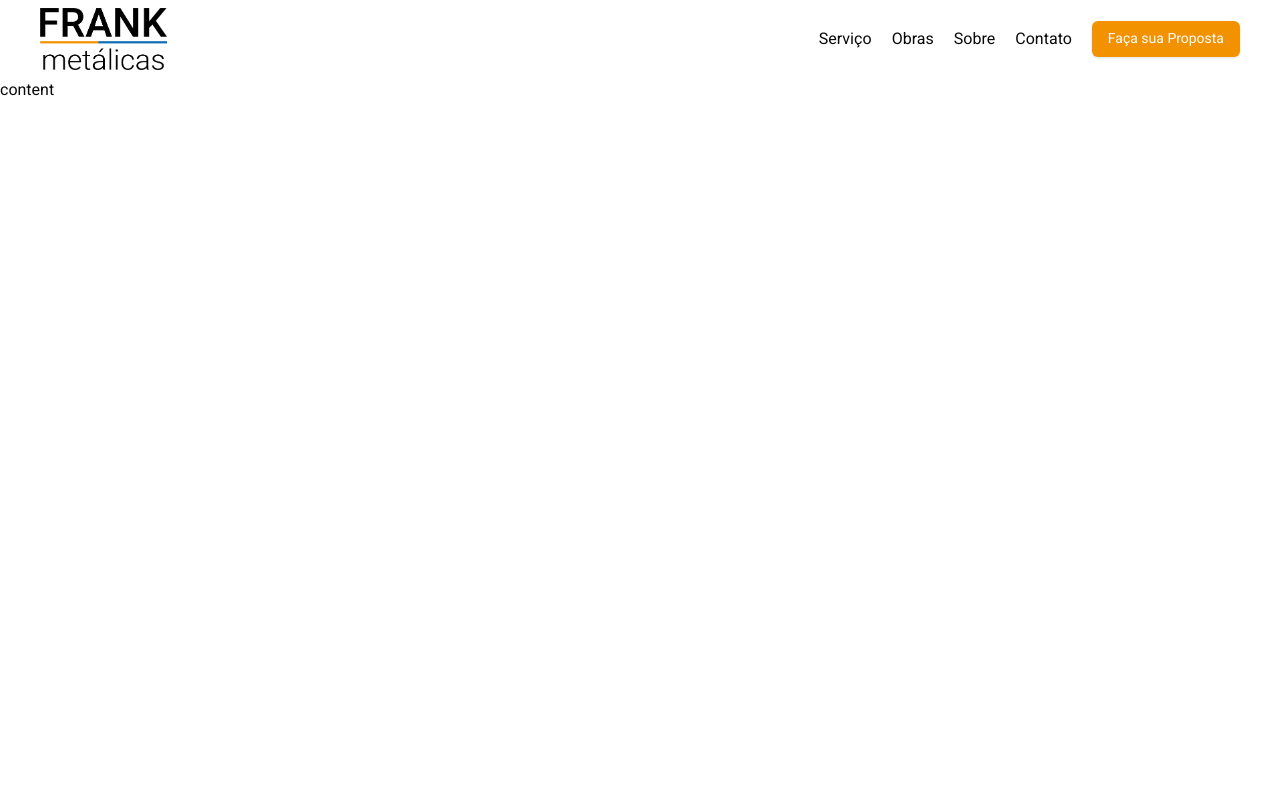
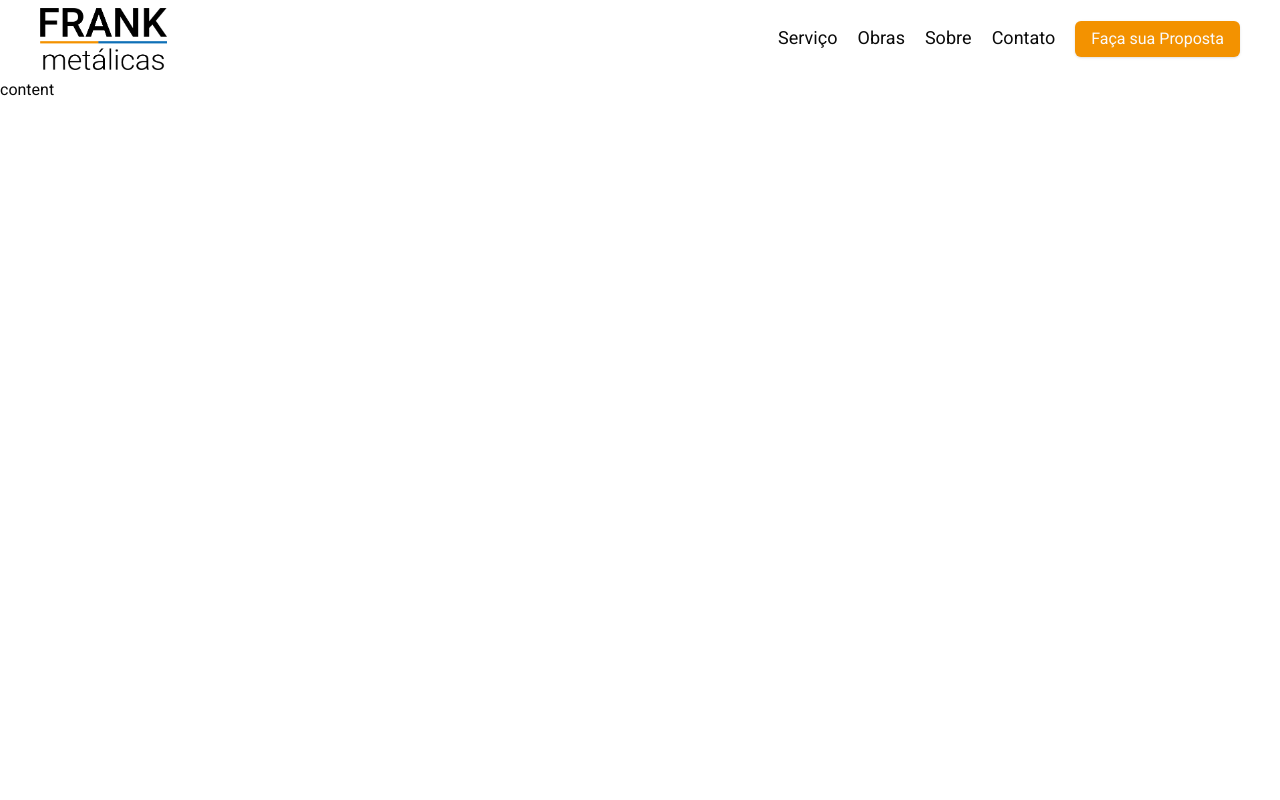
Before and after one commit to giovannivicentin/fk_metalicas, a Next.js app: page / in a window 1280 px wide. Shown: the top 800 px of the page. Built offline with nearby package versions, Linux system fonts and the light colour scheme.

Commit message:
Style: update hover effect in navbar

```diff
--- a/src/components/navbar.tsx
+++ b/src/components/navbar.tsx
@@ -9,18 +9,26 @@ export function Navbar() {
 
       <div className="flex gap-5 items-center">
         <Link href="/services" className="">
-          <p className="hover:underline underline-offset-2">Serviço</p>
+          <p className="text-lg hover:underline hover:text-brand-orange underline-offset-2">
+            Serviço
+          </p>
         </Link>
         <Link href="/projects" className="">
-          <p className="hover:underline underline-offset-2">Obras</p>
+          <p className="text-lg hover:underline hover:text-brand-orange underline-offset-2">
+            Obras
+          </p>
         </Link>
         <Link href="/about" className="">
-          <p className="hover:underline underline-offset-2">Sobre</p>
+          <p className="text-lg hover:underline hover:text-brand-orange underline-offset-2">
+            Sobre
+          </p>
         </Link>
         <Link href="/contact" className="">
-          <p className="hover:underline underline-offset-2">Contato</p>
+          <p className="text-lg hover:underline hover:text-brand-orange underline-offset-2">
+            Contato
+          </p>
         </Link>
-        <Button className="bg-brand-orange hover:bg-orange-600">
+        <Button className="text-md bg-brand-orange hover:bg-orange-600">
           Faça sua Proposta
         </Button>
       </div>
```
